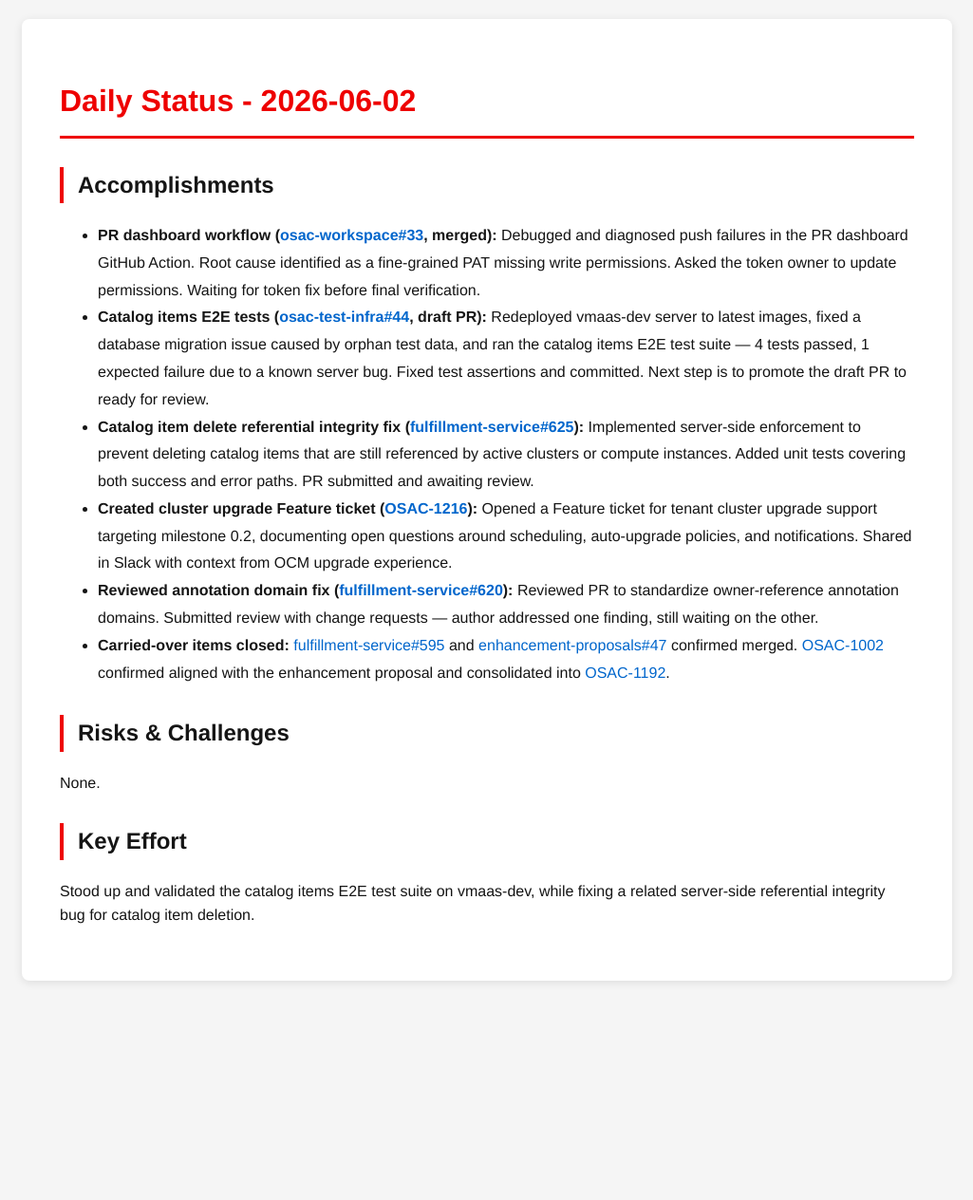
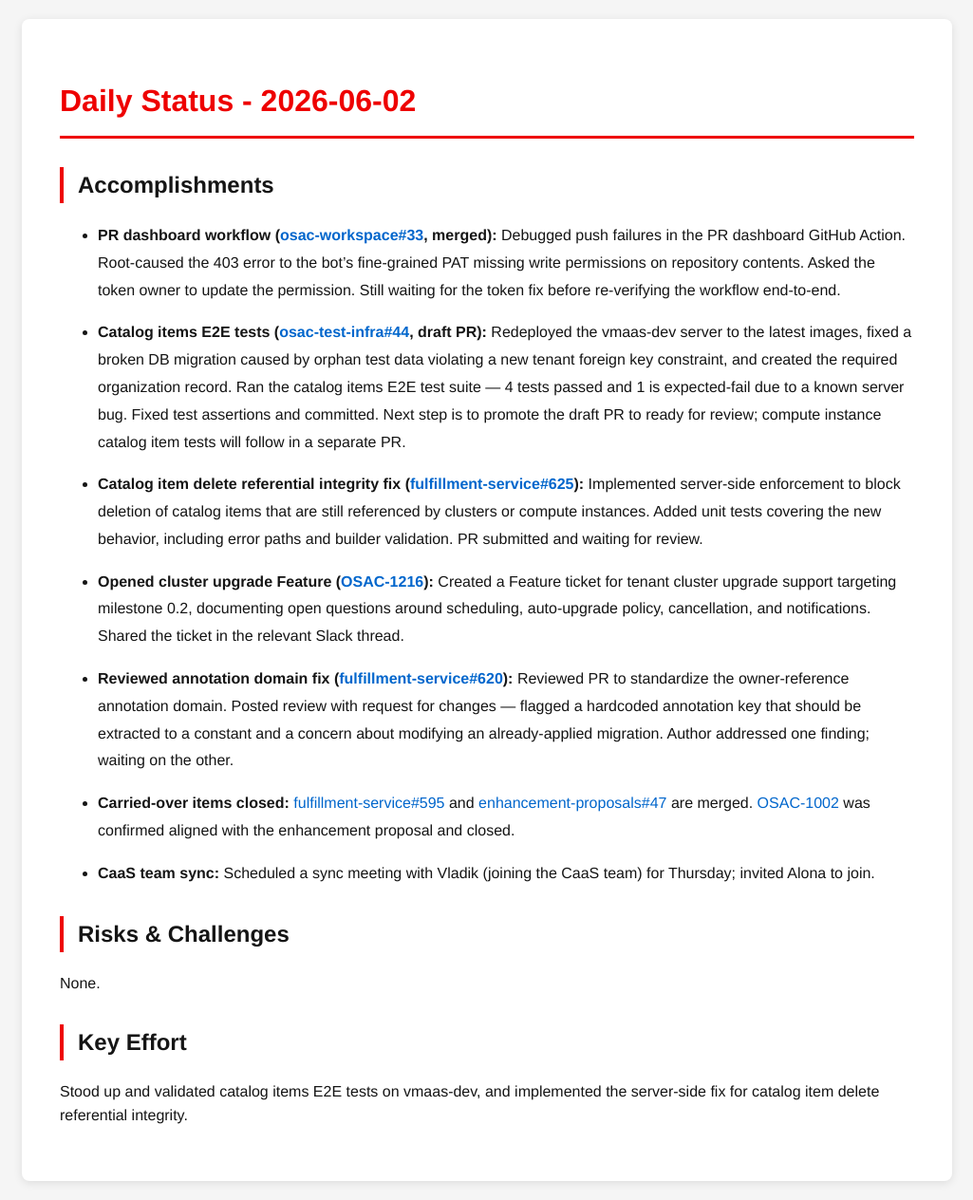
Before and after one commit to tzvatot/daily-status, a Jekyll site: the page built from 2026-06-02.md, in a window 1280 px wide. Shown: the whole page at 95% size, without its empty margins (127-1152 px from the left). Built offline with Jekyll 4.4.1, drawn with Linux system fonts in a browser that asks for light colours; before the commit the page ends 1053 px from its top, so only the background shows below that.

Commit message:
Daily status update - 2026-06-02

```diff
--- a/2026-06-02.md
+++ b/2026-06-02.md
@@ -8,12 +8,19 @@ date: 2026-06-02
 
 ## Accomplishments
 
-- **PR dashboard workflow ([osac-workspace#33](https://github.com/osac-project/osac-workspace/pull/33), merged):** Debugged and diagnosed push failures in the PR dashboard GitHub Action. Root cause identified as a fine-grained PAT missing write permissions. Asked the token owner to update permissions. Waiting for token fix before final verification.
-- **Catalog items E2E tests ([osac-test-infra#44](https://github.com/osac-project/osac-test-infra/pull/44), draft PR):** Redeployed vmaas-dev server to latest images, fixed a database migration issue caused by orphan test data, and ran the catalog items E2E test suite — 4 tests passed, 1 expected failure due to a known server bug. Fixed test assertions and committed. Next step is to promote the draft PR to ready for review.
-- **Catalog item delete referential integrity fix ([fulfillment-service#625](https://github.com/osac-project/fulfillment-service/pull/625)):** Implemented server-side enforcement to prevent deleting catalog items that are still referenced by active clusters or compute instances. Added unit tests covering both success and error paths. PR submitted and awaiting review.
-- **Created cluster upgrade Feature ticket ([OSAC-1216](https://redhat.atlassian.net/browse/OSAC-1216)):** Opened a Feature ticket for tenant cluster upgrade support targeting milestone 0.2, documenting open questions around scheduling, auto-upgrade policies, and notifications. Shared in Slack with context from OCM upgrade experience.
-- **Reviewed annotation domain fix ([fulfillment-service#620](https://github.com/osac-project/fulfillment-service/pull/620)):** Reviewed PR to standardize owner-reference annotation domains. Submitted review with change requests — author addressed one finding, still waiting on the other.
-- **Carried-over items closed:** [fulfillment-service#595](https://github.com/osac-project/fulfillment-service/pull/595) and [enhancement-proposals#47](https://github.com/osac-project/enhancement-proposals/pull/47) confirmed merged. [OSAC-1002](https://redhat.atlassian.net/browse/OSAC-1002) confirmed aligned with the enhancement proposal and consolidated into [OSAC-1192](https://redhat.atlassian.net/browse/OSAC-1192).
+- **PR dashboard workflow ([osac-workspace#33](https://github.com/osac-project/osac-workspace/pull/33), merged):** Debugged push failures in the PR dashboard GitHub Action. Root-caused the 403 error to the bot's fine-grained PAT missing write permissions on repository contents. Asked the token owner to update the permission. Still waiting for the token fix before re-verifying the workflow end-to-end.
+
+- **Catalog items E2E tests ([osac-test-infra#44](https://github.com/osac-project/osac-test-infra/pull/44), draft PR):** Redeployed the vmaas-dev server to the latest images, fixed a broken DB migration caused by orphan test data violating a new tenant foreign key constraint, and created the required organization record. Ran the catalog items E2E test suite — 4 tests passed and 1 is expected-fail due to a known server bug. Fixed test assertions and committed. Next step is to promote the draft PR to ready for review; compute instance catalog item tests will follow in a separate PR.
+
+- **Catalog item delete referential integrity fix ([fulfillment-service#625](https://github.com/osac-project/fulfillment-service/pull/625)):** Implemented server-side enforcement to block deletion of catalog items that are still referenced by clusters or compute instances. Added unit tests covering the new behavior, including error paths and builder validation. PR submitted and waiting for review.
+
+- **Opened cluster upgrade Feature ([OSAC-1216](https://redhat.atlassian.net/browse/OSAC-1216)):** Created a Feature ticket for tenant cluster upgrade support targeting milestone 0.2, documenting open questions around scheduling, auto-upgrade policy, cancellation, and notifications. Shared the ticket in the relevant Slack thread.
+
+- **Reviewed annotation domain fix ([fulfillment-service#620](https://github.com/osac-project/fulfillment-service/pull/620)):** Reviewed PR to standardize the owner-reference annotation domain. Posted review with request for changes — flagged a hardcoded annotation key that should be extracted to a constant and a concern about modifying an already-applied migration. Author addressed one finding; waiting on the other.
+
+- **Carried-over items closed:** [fulfillment-service#595](https://github.com/osac-project/fulfillment-service/pull/595) and [enhancement-proposals#47](https://github.com/osac-project/enhancement-proposals/pull/47) are merged. [OSAC-1002](https://redhat.atlassian.net/browse/OSAC-1002) was confirmed aligned with the enhancement proposal and closed.
+
+- **CaaS team sync:** Scheduled a sync meeting with Vladik (joining the CaaS team) for Thursday; invited Alona to join.
 
 ## Risks & Challenges
 
@@ -21,4 +28,4 @@ None.
 
 ## Key Effort
 
-Stood up and validated the catalog items E2E test suite on vmaas-dev, while fixing a related server-side referential integrity bug for catalog item deletion.
+Stood up and validated catalog items E2E tests on vmaas-dev, and implemented the server-side fix for catalog item delete referential integrity.
```
